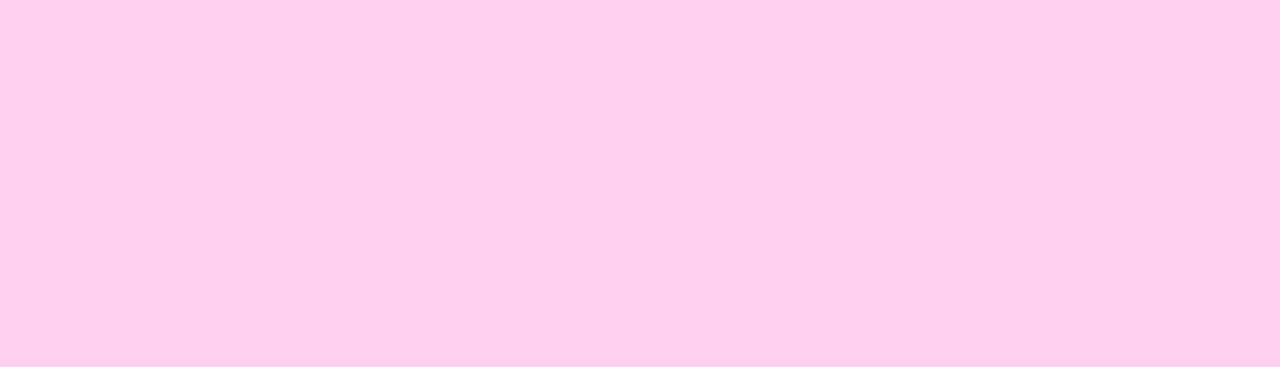
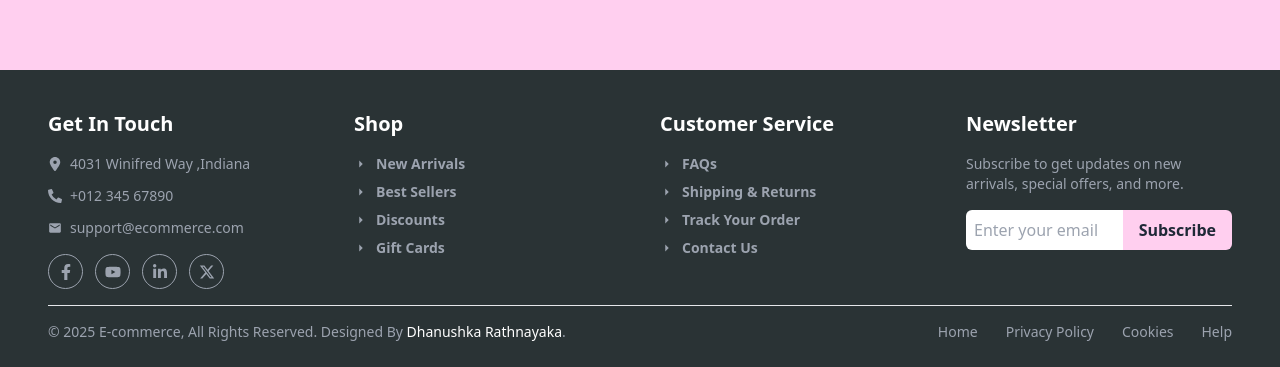
Before and after one commit to Dhanuwa856/E-Commerce-frontend, a React (Vite) app: page /product/1 in a window 1280 px wide. Shown: the part 1160-1527 px from the top of the page. Before the commit the page ends 1150 px from the top, so only its background shows below. Built offline with nearby package versions, Linux system fonts and the light colour scheme; no server answers.

Commit message:
footer created

```diff
--- a/src/App.jsx
+++ b/src/App.jsx
@@ -10,6 +10,7 @@ import ProductPage from "./components/ProductPage/ProductPage";
 import NavBar from "./components/NavBar/NavBar";
 import AllProducts from "./components/AllProducts/AllProducts";
 import ItemPage from "./components/ItemPage/ItemPage";
+import Footer from "./components/Footer/Footer";
 
 function App() {
   return (
@@ -33,6 +34,7 @@ function App() {
         <Route path="/all-products" element={<AllProducts />} />
         <Route path="/product/:product_id" element={<ItemPage />} />
       </Routes>
+      <Footer />
     </>
   );
 }
--- /dev/null
+++ b/src/components/Footer/Footer.jsx
@@ -0,0 +1,189 @@
+import React from "react";
+import {
+  FaFacebookF,
+  FaYoutube,
+  FaLinkedinIn,
+  FaPhoneAlt,
+} from "react-icons/fa";
+import { FaXTwitter, FaLocationDot } from "react-icons/fa6";
+import { MdEmail } from "react-icons/md";
+import { Link } from "react-router-dom";
+import { IoMdArrowDropright } from "react-icons/io";
+
+function Footer() {
+  return (
+    <footer className="w-full mt-20 bg-[#2A3335] p-6 md:px-12 md:pt-10">
+      <div className="md:flex md:justify-between gap-10 md:items-start">
+        {/* Get In Touch Section */}
+        <div className="mb-6 md:mb-0 md:w-1/4">
+          <h2 className="text-xl capitalize font-semibold text-white mb-4">
+            Get In Touch
+          </h2>
+          <ul className="text-gray-400 text-sm flex flex-col gap-3">
+            <li className="flex items-center gap-2">
+              <FaLocationDot />
+              4031 Winifred Way ,Indiana
+            </li>
+            <li className="flex items-center gap-2">
+              <FaPhoneAlt /> +012 345 67890
+            </li>
+            <li className="flex items-center gap-2">
+              <MdEmail /> support@ecommerce.com
+            </li>
+          </ul>
+          <div className="mt-4 flex items-center gap-3">
+            <span className="w-[35px] h-[35px] border rounded-full flex items-center justify-center border-gray-400 text-gray-400 cursor-pointer hover:bg-gray-200 hover:text-gray-800 transition">
+              <FaFacebookF />
+            </span>
+            <span className="w-[35px] h-[35px] border rounded-full flex items-center justify-center border-gray-400 text-gray-400 cursor-pointer hover:bg-gray-200 hover:text-gray-800 transition">
+              <FaYoutube />
+            </span>
+            <span className="w-[35px] h-[35px] border rounded-full flex items-center justify-center border-gray-400 text-gray-400 cursor-pointer hover:bg-gray-200 hover:text-gray-800 transition">
+              <FaLinkedinIn />
+            </span>
+            <span className="w-[35px] h-[35px] border rounded-full flex items-center justify-center border-gray-400 text-gray-400 cursor-pointer hover:bg-gray-200 hover:text-gray-800 transition">
+              <FaXTwitter />
+            </span>
+          </div>
+        </div>
+
+        {/* Shop Section */}
+        <div className="mb-6 md:mb-0 md:w-1/4">
+          <h2 className="text-xl capitalize font-semibold text-white mb-4">
+            Shop
+          </h2>
+          <ul className="text-gray-400 text-sm capitalize font-semibold flex flex-col gap-2">
+            <li className="flex items-center gap-2">
+              <IoMdArrowDropright />
+              <Link
+                to={"/new-arrivals"}
+                className="hover:text-white transition"
+              >
+                New Arrivals
+              </Link>
+            </li>
+            <li className="flex items-center gap-2">
+              <IoMdArrowDropright />
+              <Link
+                to={"/best-sellers"}
+                className="hover:text-white transition"
+              >
+                Best Sellers
+              </Link>
+            </li>
+            <li className="flex items-center gap-2">
+              <IoMdArrowDropright />
+              <Link to={"/discounts"} className="hover:text-white transition">
+                Discounts
+              </Link>
+            </li>
+            <li className="flex items-center gap-2">
+              <IoMdArrowDropright />
+              <Link to={"/gift-cards"} className="hover:text-white transition">
+                Gift Cards
+              </Link>
+            </li>
+          </ul>
+        </div>
+
+        {/* Customer Service Section */}
+        <div className="mb-6 md:mb-0 md:w-1/4">
+          <h2 className="text-xl capitalize font-semibold text-white mb-4">
+            Customer Service
+          </h2>
+          <ul className="text-gray-400 text-sm capitalize font-semibold flex flex-col gap-2">
+            <li className="flex items-center gap-2">
+              <IoMdArrowDropright />
+              <Link to={"/faq"} className="hover:text-white transition">
+                FAQs
+              </Link>
+            </li>
+            <li className="flex items-center gap-2">
+              <IoMdArrowDropright />
+              <Link to={"/shipping"} className="hover:text-white transition">
+                Shipping & Returns
+              </Link>
+            </li>
+            <li className="flex items-center gap-2">
+              <IoMdArrowDropright />
+              <Link to={"/track-order"} className="hover:text-white transition">
+                Track Your Order
+              </Link>
+            </li>
+            <li className="flex items-center gap-2">
+              <IoMdArrowDropright />
+              <Link to={"/contact"} className="hover:text-white transition">
+                Contact Us
+              </Link>
+            </li>
+          </ul>
+        </div>
+
+        {/* Newsletter Section */}
+        <div className="mb-6 md:mb-0 md:w-1/4">
+          <h2 className="text-xl capitalize font-semibold text-white mb-4">
+            Newsletter
+          </h2>
+          <p className="text-gray-400 text-sm mb-4">
+            Subscribe to get updates on new arrivals, special offers, and more.
+          </p>
+          <form className="flex">
+            <input
+              type="email"
+              placeholder="Enter your email"
+              className="p-2 w-full rounded-l-md outline-none"
+              required
+            />
+            <button
+              type="submit"
+              className="bg-[#FFCFEF] text-gray-800 font-bold px-4 py-2 rounded-r-md hover:bg-[#FFA4C0]"
+            >
+              Subscribe
+            </button>
+          </form>
+        </div>
+      </div>
+
+      <hr className="w-full mx-auto !bg-gray-400 mt-4 h-[0.5px]" />
+
+      {/* Footer Bottom */}
+      <div className="w-full mx-auto flex flex-wrap justify-between text-gray-400 text-sm mt-4 pb-1">
+        <p className="text-center md:text-left">
+          © 2025 E-commerce, All Rights Reserved. Designed By{" "}
+          <a
+            href="https://github.com/Dhanuwa856"
+            className="hover:underline text-white"
+          >
+            Dhanushka Rathnayaka
+          </a>
+          .
+        </p>
+        <div className="md:flex gap-7 hidden">
+          <Link to="/" className="cursor-pointer hover:text-white transition">
+            Home
+          </Link>
+          <Link
+            to="/privacy"
+            className="cursor-pointer hover:text-white transition"
+          >
+            Privacy Policy
+          </Link>
+          <Link
+            to="/cookies"
+            className="cursor-pointer hover:text-white transition"
+          >
+            Cookies
+          </Link>
+          <Link
+            to="/help"
+            className="cursor-pointer hover:text-white transition"
+          >
+            Help
+          </Link>
+        </div>
+      </div>
+    </footer>
+  );
+}
+
+export default Footer;
--- a/src/components/NavBar/NavBar.jsx
+++ b/src/components/NavBar/NavBar.jsx
@@ -1,7 +1,7 @@
 import React, { useState } from "react";
 import { BsCart4 } from "react-icons/bs";
 import { MdLogin, MdMenu, MdClose } from "react-icons/md";
-import NavLink from "../NavLink/NavLink";
+import Nav_Link from "../NavLink/NavLink";
 import decodeToken from "../DecodeToken/DecodeToken";
 import { motion } from "framer-motion";
 import { Link } from "react-router-dom";
@@ -26,22 +26,22 @@ const NavBar = () => {
       {/* Navigation Links (Desktop Only) */}
       <ul className="hidden lg:flex space-x-6 text-white font-medium tracking-wide">
         <li>
-          <NavLink link_name="shop all" link_url="/all-products" />
+          <Nav_Link link_name="shop all" link_url="/all-products" />
         </li>
         <li>
-          <NavLink link_name="makeup" link_url="/makeup" />
+          <Nav_Link link_name="makeup" link_url="/makeup" />
         </li>
         <li>
-          <NavLink link_name="skincare" link_url="/skincare" />
+          <Nav_Link link_name="skincare" link_url="/skincare" />
         </li>
         <li>
-          <NavLink link_name="haircare" link_url="/haircare" />
+          <Nav_Link link_name="haircare" link_url="/haircare" />
         </li>
         <li>
-          <NavLink link_name="about" />
+          <Nav_Link link_name="about" />
         </li>
         <li>
-          <NavLink link_name="contact" />
+          <Nav_Link link_name="contact" />
         </li>
       </ul>
 
@@ -106,22 +106,22 @@ const NavBar = () => {
           {/* Navigation Links */}
           <ul className="flex flex-col space-y-4 text-white font-medium text-lg">
             <li>
-              <NavLink link_name="shop all" />
+              <Nav_Link link_name="shop all" />
             </li>
             <li>
-              <NavLink link_name="makeup" />
+              <Nav_Link link_name="makeup" />
             </li>
             <li>
-              <NavLink link_name="skincare" />
+              <Nav_Link link_name="skincare" />
             </li>
             <li>
-              <NavLink link_name="haircare" />
+              <Nav_Link link_name="haircare" />
             </li>
             <li>
-              <NavLink link_name="about" />
+              <Nav_Link link_name="about" />
             </li>
             <li>
-              <NavLink link_name="contact" />
+              <Nav_Link link_name="contact" />
             </li>
           </ul>
         </motion.div>
--- a/src/components/NavLink/NavLink.jsx
+++ b/src/components/NavLink/NavLink.jsx
@@ -1,15 +1,18 @@
 import React from "react";
-import { Link } from "react-router-dom";
+import { Link, NavLink } from "react-router-dom";
 
-function NavLink(props) {
+function Nav_Link(props) {
   return (
-    <Link
-      className="text-base uppercase font-medium tracking-wide text-[#0A97B0] hover:text-[#0A5EB0] transition-colors duration-500"
-      to={props.link_url}
-    >
-      {props.link_name}
-    </Link>
+    <div className="nav-link">
+      <NavLink
+        className="text-base uppercase font-medium tracking-wide text-[#0A97B0] hover:text-[#0A5EB0] transition-colors duration-500"
+        to={props.link_url}
+      >
+        {props.link_name}
+        <hr className="h-[1px] bg-[#0a5eb0] w-[75%] outline-0 border-0 mx-auto mt-1 hidden duration-700" />
+      </NavLink>
+    </div>
   );
 }
 
-export default NavLink;
+export default Nav_Link;
--- a/src/index.css
+++ b/src/index.css
@@ -12,3 +12,6 @@ body {
   scroll-behavior: smooth;
   scrollbar-width: thin;
 }
+.nav-link a.active hr {
+  display: block;
+}
--- a/src/pages/HomePage.jsx
+++ b/src/pages/HomePage.jsx
@@ -6,6 +6,7 @@ import BrandLogos from "../components/BrandLogos/BrandLogos";
 import LesetProducts from "../components/LetestProducts/LetestProducts";
 import BestSelling from "../components/BestSelling/BestSelling";
 import PromoBanner from "../components/Promotions/Promotions";
+import Footer from "../components/Footer/Footer";
 
 function HomePage() {
   return (
```
Also changed, not shown: public/master.png (added), public/visa.png (added).
